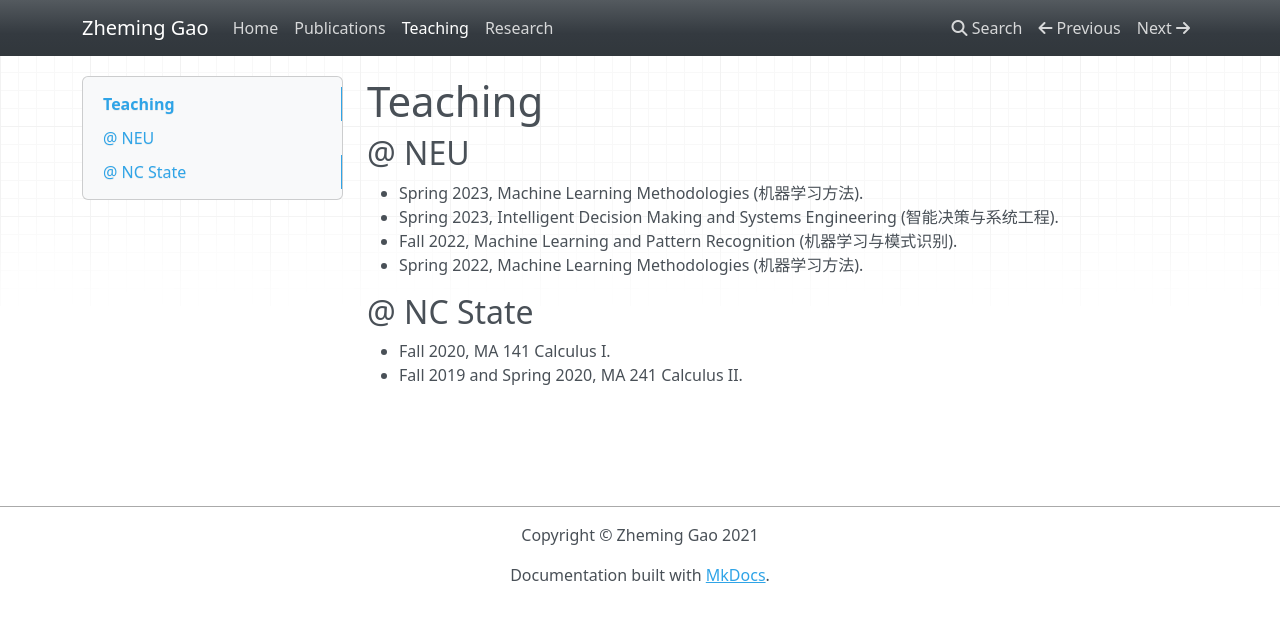
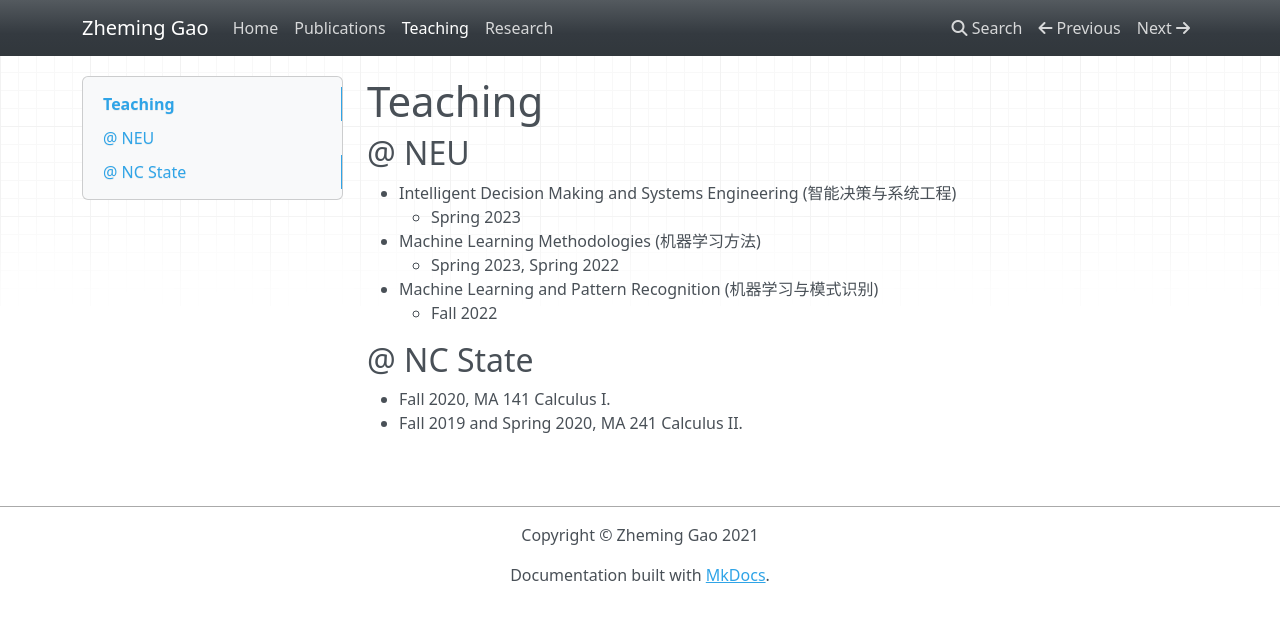
Before and after one commit to tonygaobasketball/tonygaobasketball.github.io, an MkDocs documentation site: the page built from docs/teach.md, in a window 1280 px wide. Shown: the top 622 px of the page. Built offline with MkDocs 1.6.1, drawn with Linux system fonts in a browser that asks for light colours; nearby versions of some CDN libraries.

```diff
--- a/docs/teach.md
+++ b/docs/teach.md
@@ -1,10 +1,12 @@
 # Teaching
 
 ## @ NEU
-- Spring 2023, Machine Learning Methodologies (机器学习方法).
-- Spring 2023, Intelligent Decision Making and Systems Engineering (智能决策与系统工程).
-- Fall 2022, Machine Learning and Pattern Recognition (机器学习与模式识别).
-- Spring 2022, Machine Learning Methodologies (机器学习方法).
+- Intelligent Decision Making and Systems Engineering (智能决策与系统工程)
+	- Spring 2023
+- Machine Learning Methodologies (机器学习方法)
+	- Spring 2023, Spring 2022
+- Machine Learning and Pattern Recognition (机器学习与模式识别)
+	- Fall 2022
 
 ## @ NC State
 - Fall 2020, MA 141 Calculus I.
```
Also changed, not shown: site/index.html, site/search/search_index.json, site/teach/index.html, 3 other files.
